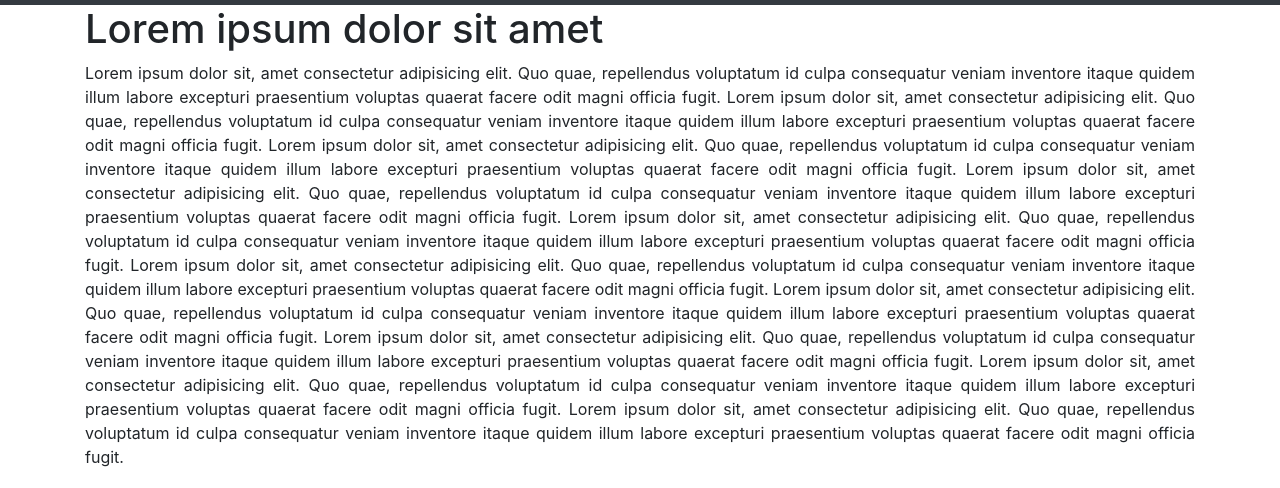
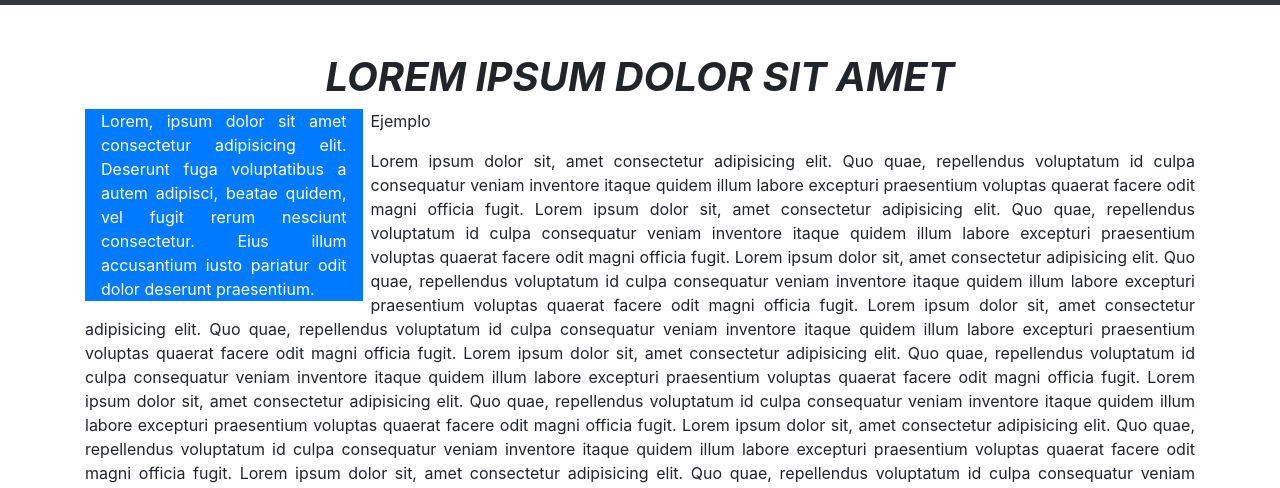
Before and after one commit to programadornovato/bootstrap, a plain HTML site: page index.html in a window 1280 px wide. Shown: the part 853-1341 px from the top of the page. Drawn offline with nearby package versions, Linux system fonts and the light colour scheme.

Commit message:
09.- Bootstrap🌈 de 0 a 100 [Espaciados y estilos de texto]
Video:
https://youtu.be/NLGN_3LPN20

```diff
--- a/index.html
+++ b/index.html
@@ -13,6 +13,12 @@
         height: 100vh;
         background-size: cover;
         background-position: center;
+      }
+      html{
+        font-size: 16px;
+      }
+      #ejemplo{
+        /* font-size:2rem; */
       }
     </style>
     <title>Hello, boostrap!</title>
@@ -51,7 +57,9 @@
     </nav>
 
     <div class="container">
-        <h1>Lorem ipsum dolor sit amet</h1>
+        <h1 class="mt-5 text-center text-uppercase font-weight-bold font-italic" >Lorem ipsum dolor sit amet</h1>
+        <p class="bg-primary text-white w-25 float-left mr-2 text-justify px-3">Lorem, ipsum dolor sit amet consectetur adipisicing elit. Deserunt fuga voluptatibus a autem adipisci, beatae quidem, vel fugit rerum nesciunt consectetur. Eius illum accusantium iusto pariatur odit dolor deserunt praesentium.</p>
+        <p id="ejemplo">Ejemplo</p>
         <p class="text-justify">
           Lorem ipsum dolor sit, amet consectetur adipisicing elit. Quo quae, repellendus voluptatum id culpa consequatur veniam inventore itaque quidem illum labore excepturi praesentium voluptas quaerat facere odit magni officia fugit.
           Lorem ipsum dolor sit, amet consectetur adipisicing elit. Quo quae, repellendus voluptatum id culpa consequatur veniam inventore itaque quidem illum labore excepturi praesentium voluptas quaerat facere odit magni officia fugit.
```
